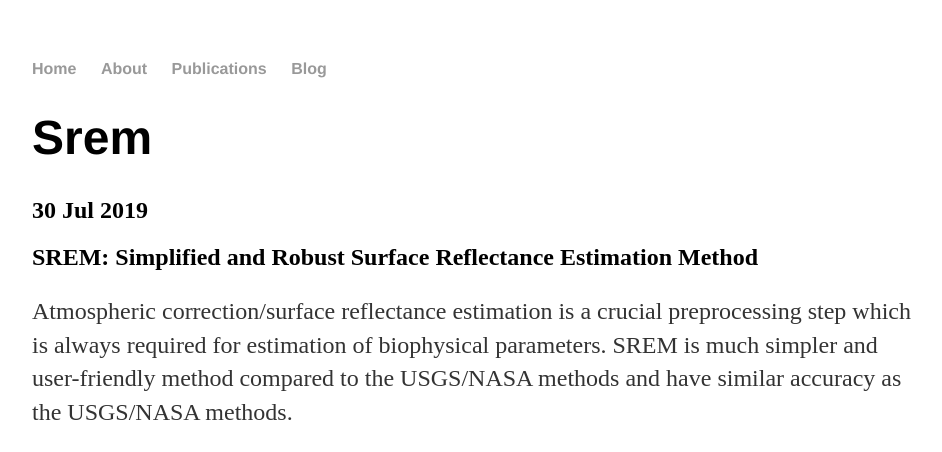
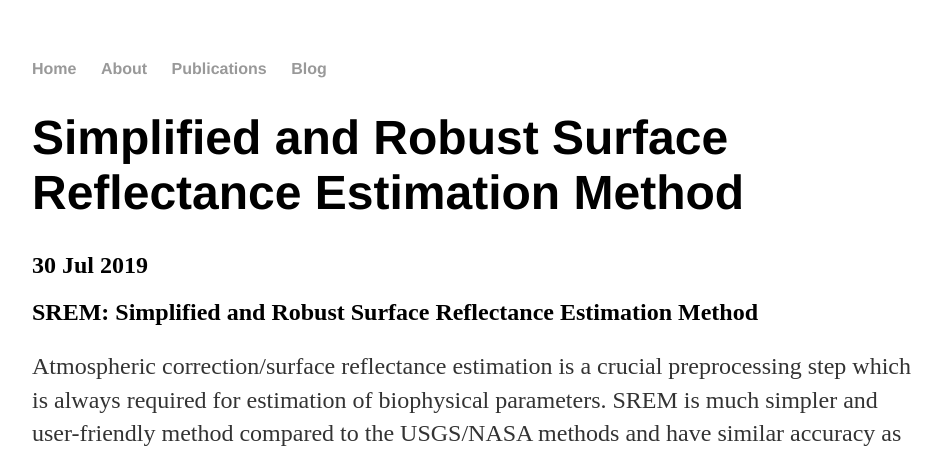
Before and after one commit to rs-DrBilal/rsbilal.github.io, a Jekyll site: the page built from _posts/2019-07-30-SREM.md, in a window 1280 px wide. Shown: the top 452 px of the page, without its empty margins (160-1102 px from the left). Built offline with Jekyll 4.4.1, drawn with Linux system fonts in a browser that asks for light colours; comment, search, counter and statistics services are not loaded; grey boxes are pictures that could not be loaded.

Commit message:
Update 2019-07-30-SREM.md

```diff
--- a/_posts/2019-07-30-SREM.md
+++ b/_posts/2019-07-30-SREM.md
@@ -1,6 +1,6 @@
 ---
 layout: post
-title:
+title: Simplified and Robust Surface Reflectance Estimation Method
 date: 2019-07-30
 ---
 
```
